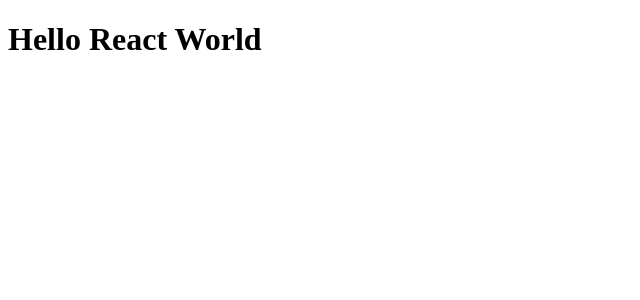
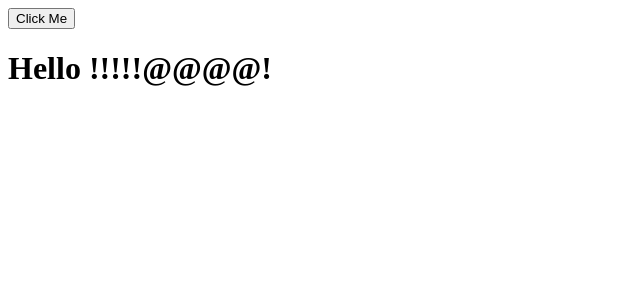
Before and after one commit to hogyun3709/contact-project, a React app: page / in a window 1280 px wide. Shown: the top 300 px of the page, without its empty margins (0-640 px from the left). Built offline with nearby package versions, Linux system fonts and the light colour scheme.

Commit message:
Hot Module Replacement - React Hot Loader

```diff
--- a/src/components/App.js
+++ b/src/components/App.js
@@ -1,9 +1,19 @@
 import React from 'react';
 
 class App extends React.Component {
+  constructor(props){
+    super(props);
+    this.state={
+      name:''
+    };
+  }
   render() {
     return (
-      <h1>Hello React World</h1>
+      <div>
+        <button onClick={() => {this.setState({name:'Hogyun'})}}>Click Me</button>
+        <h1>Hello !!!!!@@@@!{this.state.name}</h1>
+
+      </div>
     );
   }
 }
--- a/src/index.js
+++ b/src/index.js
@@ -1,7 +1,25 @@
-import React from 'react';
-import ReactDOM from 'react-dom';
-import App from './components/App';
+import React from 'react'
+import ReactDOM from 'react-dom'
+import { AppContainer } from 'react-hot-loader'
+import App from './components/App'
 
-const rootElement = document.getElementById('root');
+ReactDOM.render(
+  <AppContainer>
+    <App/>
+  </AppContainer>,
+  document.getElementById('root')
+);
 
-ReactDOM.render(<App/>, rootElement);
+// Hot Module Replacement API
+if (module.hot) {
+  module.hot.accept('./components/App', () => {
+    const NextApp = require('./components/App').default;
+    ReactDOM.render(
+      <AppContainer>
+        <NextApp/>
+      </AppContainer>
+      ,
+      document.getElementById('root')
+    );
+  });
+}
--- a/webpack.config.js
+++ b/webpack.config.js
@@ -1,10 +1,10 @@
 var webpack = require('webpack');
 
 module.exports = {
-  entry: './src/index.js',
+    entry: ['react-hot-loader/patch', './src/index.js'] ,
 
     output: {
-    path: __dirname + 'public',
+        path: __dirname + '/public/',
         filename: 'bundle.js'
     },
 
@@ -12,19 +12,20 @@
         hot: true,
         inline: true,
         host: '0.0.0.0',
-    port: '4000',
+        port: 4000,
         contentBase: __dirname + '/public/',
     },
 
-  module: {
+    module:{
         loaders: [
             {
-        test: /\.js$/,
+                test: /.js$/,
                 loader: 'babel-loader',
                 exclude: /node_modules/,
                 query: {
                     cacheDirectory: true,
-          presets: ['es2015', 'react']
+                    presets: ['es2015', 'react'],
+                    plugins: ["react-hot-loader/babel"]
                 }
             }
         ]
@@ -33,4 +34,4 @@
     plugins: [
         new webpack.HotModuleReplacementPlugin()
     ]
-}
+};
```
Lines whose indentation alone changed are shown as unchanged.
